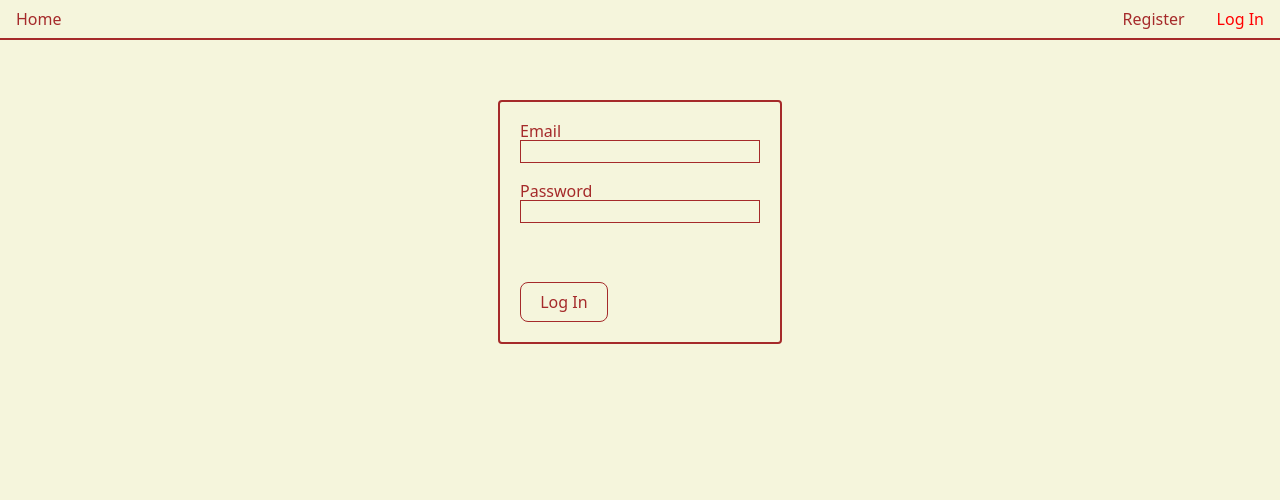
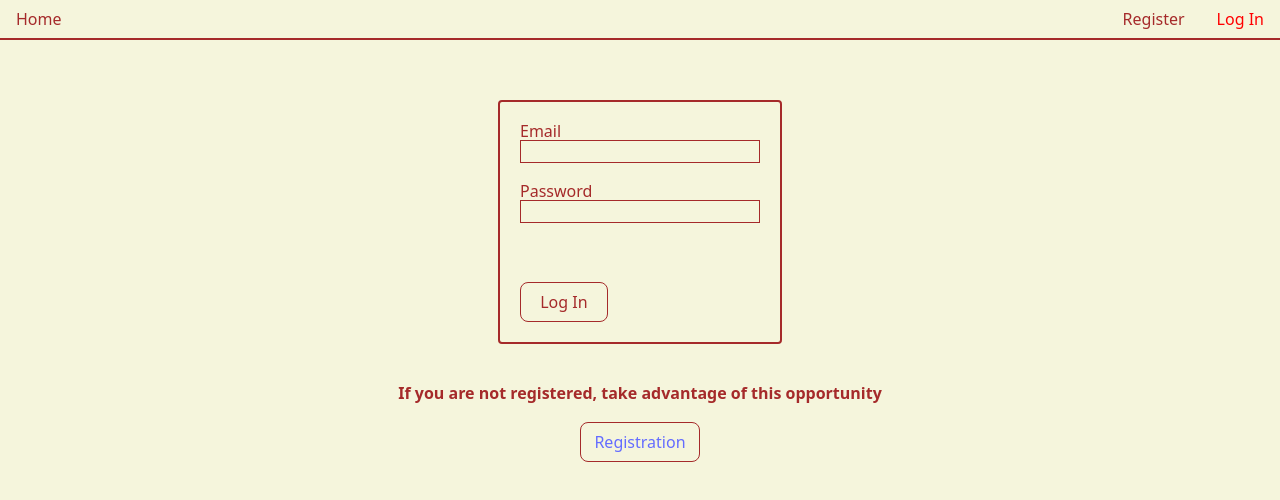
Before and after one commit to Tatianadardik44/goit-react-hw-08, a React (Vite) app: page /login in a window 1280 px wide. Shown: the top 500 px of the page. Built offline with nearby package versions, Linux system fonts and the light colour scheme.

Commit message:
private-page

```diff
--- a/src/components/App/App.jsx
+++ b/src/components/App/App.jsx
@@ -2,8 +2,11 @@ import { Route, Routes } from "react-router-dom"
 import { Suspense, lazy, useEffect } from "react"
 import AppBar from "../AppBar/AppBar"
 import css from "./App.module.css"
-import { useDispatch } from "react-redux"
+import { useDispatch, useSelector } from "react-redux"
 import { refreshUser } from "../../redux/auth/operations"
+import { selectIsRefreshing } from "../../redux/auth/selectors"
+import   RestrictedRoute  from "../RestrictedRout/RestrictedRout"
+import PrivateRoute from "../PrivateRoute/PrivateRoute"
 
 const HomePage = lazy(() => import('../../pages/HomePage'))
 const ContactsPage = lazy(() => import('../../pages/ContactsPage'))
@@ -13,20 +16,21 @@ const NotFoundPage = lazy(() => import('../../pages/NotFoundPage'))
 
 
 function App() {
+  const isRefresing = useSelector(selectIsRefreshing)
   const dispatch = useDispatch();
   useEffect(() => {
     dispatch(refreshUser())
   }, [dispatch])
 
-  return (
+  return isRefresing ? <b>Refreshing user , please wait...</b> :(
     <div className={css.content}>
       <AppBar />
       <Suspense fallback = {<div>Loading page...</div>}>
       <Routes>
         <Route path="/" element={<HomePage />} />
-        <Route path="/contacts" element={<ContactsPage />} />
-        <Route path="/register" element={<RegistrationPage />} />
-        <Route path="/login" element={<LoginPage />} />
+        <Route path="/contacts" element={<PrivateRoute component={<ContactsPage />}/>} />
+        <Route path="/register" element={<RestrictedRoute component={<RegistrationPage />} />} />
+        <Route path="/login" element={<RestrictedRoute component={<LoginPage />} />} />
         <Route path="*" element={<NotFoundPage />} />
       </Routes>
     </Suspense>
--- a/src/components/LoginForm/LoginForm.jsx
+++ b/src/components/LoginForm/LoginForm.jsx
@@ -4,6 +4,7 @@ import * as Yup from "yup";
 import css from "./LoginForm.module.css"
 import { useDispatch } from "react-redux";
 import { login } from "../../redux/auth/operations";
+
 
   const FeedbackSchema = Yup.object().shape({
 
@@ -44,6 +45,7 @@ const LoginForm = () => {
                     <button type="submit" className={css.btn}>Log In</button>
                 </Form>
             </Formik>
+
         </div>
     )
 }
--- a/src/components/LoginForm/LoginForm.module.css
+++ b/src/components/LoginForm/LoginForm.module.css
@@ -1,5 +1,6 @@
 .form {
   display: flex;
+
   justify-content: center;
   margin-top: 60px;
 }
--- /dev/null
+++ b/src/components/PrivateRoute/PrivateRoute.jsx
@@ -0,0 +1,9 @@
+import { useSelector } from "react-redux"
+import { Navigate } from "react-router-dom"
+import { selectIsLoggedIn } from "../../redux/auth/selectors"
+
+const PrivateRoute = ({component: Component}) => {
+    const isLoggedIn = useSelector(selectIsLoggedIn)
+    return isLoggedIn ? Component : <Navigate to="/login" />
+}
+export default PrivateRoute
--- /dev/null
+++ b/src/components/RestrictedRout/RestrictedRout.jsx
@@ -0,0 +1,10 @@
+import { useSelector } from "react-redux"
+import { selectIsLoggedIn } from "../../redux/auth/selectors";
+import { Navigate } from "react-router-dom";
+
+const RestrictedRoute = ({component: Component}) => {
+    const IsLoggedin = useSelector(selectIsLoggedIn);
+    return IsLoggedin ? <Navigate to="/contacts" /> : Component;
+
+}
+export default RestrictedRoute
--- a/src/index.css
+++ b/src/index.css
@@ -70,3 +70,6 @@ button:focus-visible {
 p {
   margin: 0;
 }
+ul {
+  list-style: none;
+}
--- a/src/pages/LoginPage.jsx
+++ b/src/pages/LoginPage.jsx
@@ -1,9 +1,18 @@
+import css from "./LoginPage.module.css"
+import { Link } from "react-router-dom"
 import LoginForm from "../components/LoginForm/LoginForm"
 
 const LoginPage = () => {
     return (
-        <div>
+        <div className={css.loginPage}>
             <LoginForm />
+              <div className={css.box}>
+                <b className={css.text}>If you are not registered, take advantage of this opportunity</b>
+            <button type="button" className={css.btnRegister}>
+                <Link to="/register">Registration</Link>
+            </button>
+            </div>
+
         </div>
     )
 }
--- /dev/null
+++ b/src/pages/LoginPage.module.css
@@ -0,0 +1,28 @@
+.box {
+  display: flex;
+  flex-direction: column;
+  justify-content: center;
+  margin-top: 40px;
+}
+.btnRegister {
+  display: flex;
+  justify-content: center;
+  align-items: center;
+  width: 120px;
+  margin-top: 20px;
+  border: 1px solid brown;
+  background-color: inherit;
+  margin-right: auto;
+  margin-left: auto;
+}
+.btnRegister:hover {
+  background-color: brown;
+}
+.loginPage {
+  display: flex;
+  flex-direction: column;
+  align-items: center;
+}
+.text {
+  color: brown;
+}
--- a/src/redux/auth/operations.js
+++ b/src/redux/auth/operations.js
@@ -46,6 +46,17 @@ export const logOut = createAsyncThunk("auth/logout",
 )
 export const refreshUser = createAsyncThunk("auth/refresh",
     async (_, thunkAPI) => {
-       console.log(thunkAPI);
+        const reduxState = thunkAPI.getState();
+        const savedTokin = reduxState.auth.token;
+        setAuthHeader(savedTokin);
+        const response = await axios.get("/users/current");
+        return response.data
+
+    }, {
+        condition: (_, { getState }) => {
+            const reduxState = getState();
+            const savedTokin = reduxState.auth.token;
+            return savedTokin !== null;
+        }
     }
 )
--- a/src/redux/auth/slice.js
+++ b/src/redux/auth/slice.js
@@ -1,5 +1,5 @@
 import { createSlice } from "@reduxjs/toolkit";
-import { logOut, login, register } from "./operations";
+import { logOut, login, refreshUser, register } from "./operations";
 
 const authSlice = createSlice({
     name: "auth",
@@ -57,6 +57,20 @@ const authSlice = createSlice({
    .addCase(logOut.rejected, (state) => {
        state.loading = false;
        state.error = true;
+   })
+    .addCase(refreshUser.pending, (state) => {
+       state.loading = true;
+      state.error = false;
+      state.isRefreshing = true
+   })
+   .addCase(refreshUser.fulfilled, (state, action) => {
+     state.user = action.payload;
+     state.isLoggedIn = true;
+     state.isRefreshing = false;
+   })
+   .addCase(refreshUser.rejected, (state) => {
+       state.loading = false;
+       state.error = true;
     })
 })
 // export default authSlice.reducer;
```
